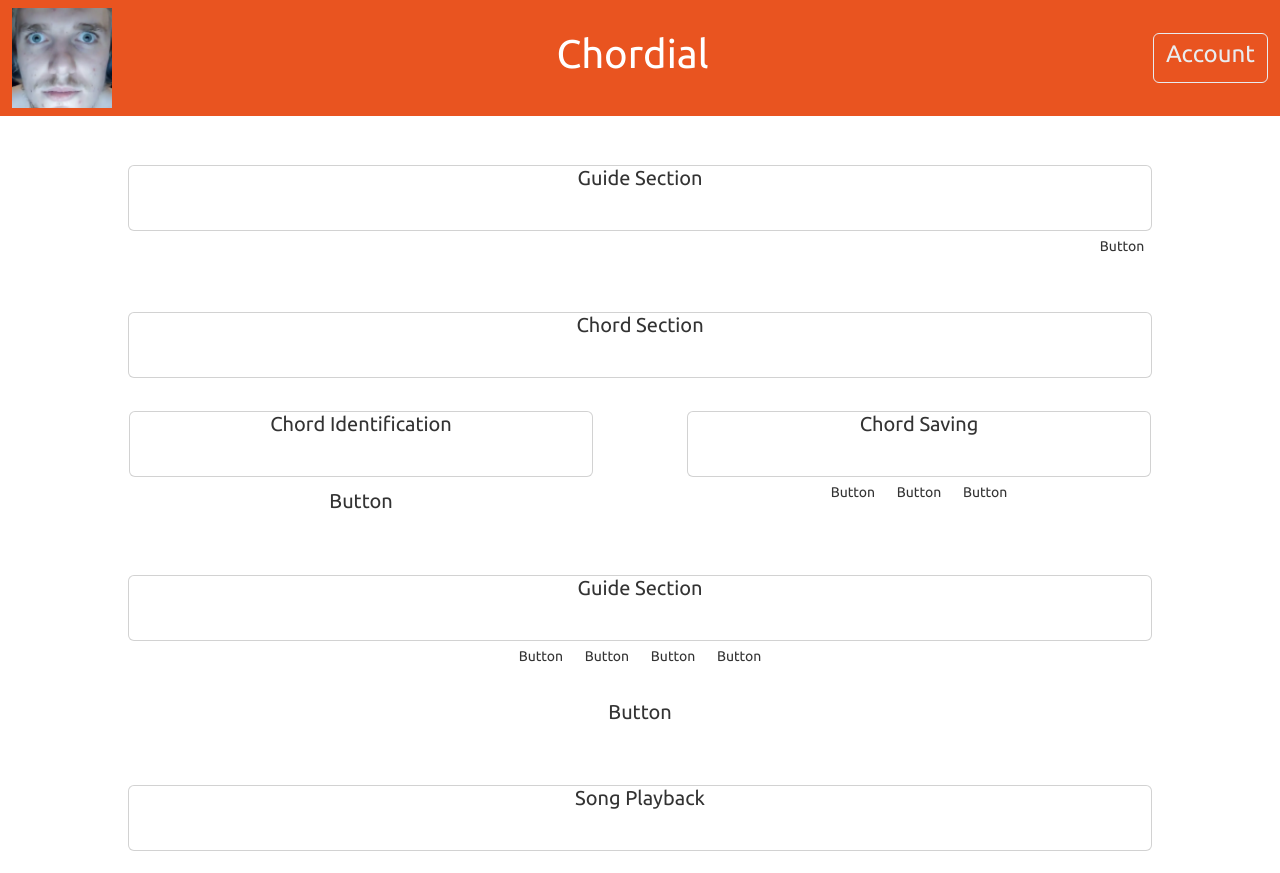
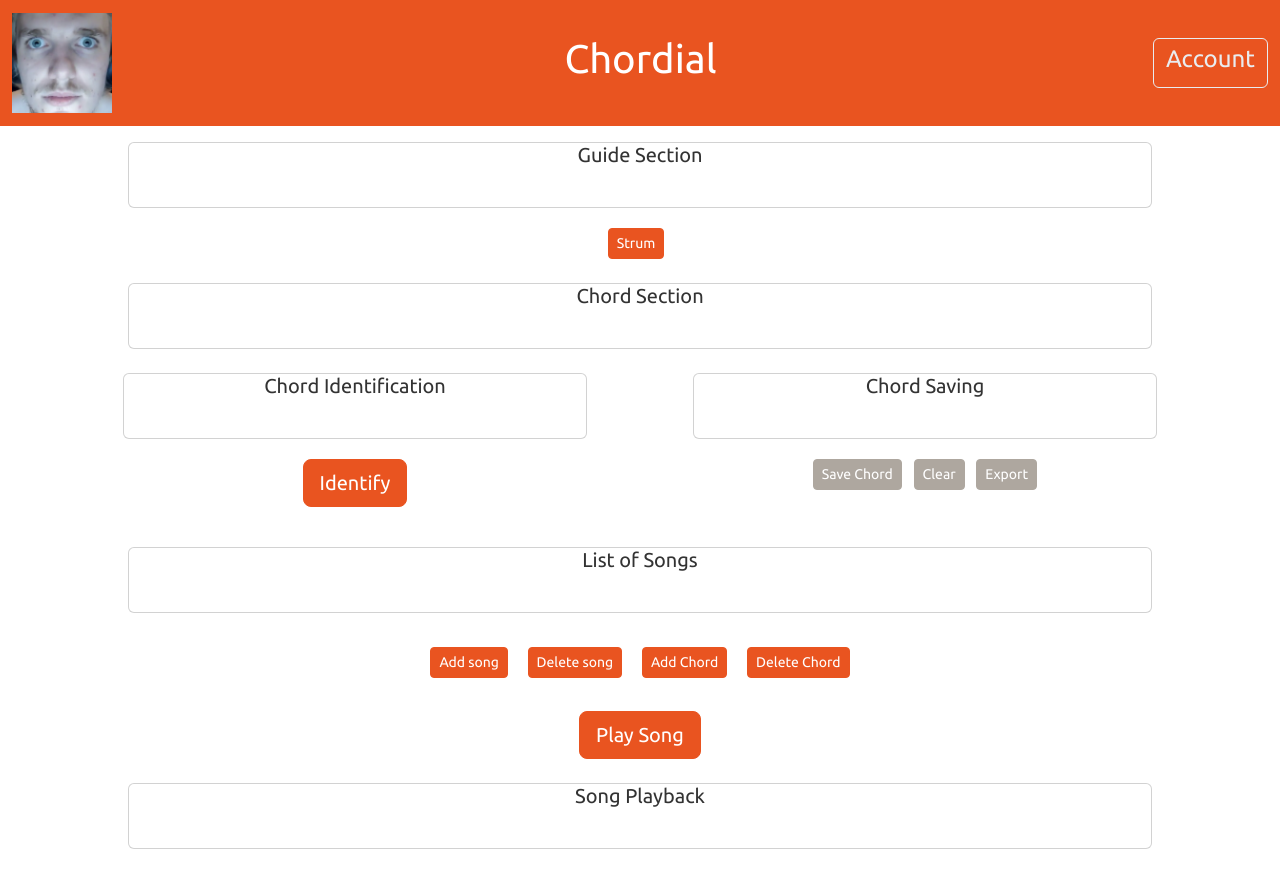
Before and after one commit to BaileyThorpTecht/L6SD_24T4_Capstone_MusicWebsite, a Django app: page / in a window 1280 px wide. Before the commit the page ends 851 px from the top, so only its background shows below. Run offline with Django 5.2, Linux system fonts and the light colour scheme; some libraries are stand-ins or nearby versions.

Commit message:
Labeled buttons and spacing.
Buttons: Strum (under guide section), Identify (under Chord Identification), Save Chord, Clear, and Export (under Chord Saving), Add Song, Delete Song, Add Chord, Delete Chord (under List of Songs), Play Song (above Song Playback).

```diff
--- a/musicwebsite/templates/musicwebsite/index.html
+++ b/musicwebsite/templates/musicwebsite/index.html
@@ -1,6 +1,8 @@
 <!DOCTYPE html>
 <html lang="en">
 <head>
+  <meta charset="UTF-8">
+  <meta name="viewport" content="width=device-width, initial-scale=1.0">
   <title>Chordial</title>
   {% load static %}
 
@@ -10,10 +12,27 @@
   <!-- Bootstrap JS for functionality -->
   <script src="https://cdn.jsdelivr.net/npm/bootstrap@5.3.2/dist/js/bootstrap.bundle.min.js"></script>
 
+  <!-- Header Styles -->
+  <style>
+    .navbar-brand img {
+      height: 100px;
+    }
+    .card {
+      margin-bottom: 20px; /* Spacing between cards */
+    }
+    .button-container {
+      margin: 3% 0; /* Top and bottom margin for button containers */
+    }
+  </style>
+</head>
+
+<body>
   <!-- Header -->
   <nav class="navbar navbar-expand-lg bg-primary" data-bs-theme="dark">
     <div class="container-fluid">
-      <a><img src="{% static 'placeholder.png' %}" height="100px" alt="Chordial logo"></a>
+      <a class="navbar-brand" href="#">
+        <img src="{% static 'placeholder.png' %}" alt="Chordial logo">
+      </a>
       <h1 class="text-white">Chordial</h1>
       <button class="navbar-toggler" type="button" data-bs-toggle="collapse" data-bs-target="#navbarNavAltMarkup" aria-controls="navbarNavAltMarkup" aria-expanded="false" aria-label="Toggle navigation">
         <span class="navbar-toggler-icon"></span>
@@ -23,127 +42,75 @@
       </button>
     </div>
   </nav>
-</head>
 
-<body>
   <main class="container mt-3">
     <!-- Guide Section -->
-    <div class="container">
-      <div class="row">
-        <div class="container text-center" style="margin-top:3%;">
-          <div class="col text-center d-flex justify-content-center">
-            <div class="card" style="width: 64rem;">
+    <div class="text-center mb-4">
+      <div class="card mx-auto" style="width: 64rem;">
         <h5 class="card-title">Guide Section</h5>
         <div class="card-body">
           <!-- Content here -->
         </div>
       </div>
+      <button class="btn btn-sm btn-primary me-2">Strum</button>
     </div>
-          <div class="row float-end" style="margin-inline:3%">
-            <button class="btn btn-sm">
-              <p>Button</p>
-            </button>
+
+    <!-- Chord Section -->
+    <div class="text-center mb-4">
+      <div class="card mx-auto" style="width: 64rem;">
+        <h5 class="card-title">Chord Section</h5>
+        <div class="card-body"></div>
+      </div>
+    </div>
+
+    <!-- Chord Identification and Saving -->
+    <div class="row mb-4">
+      <div class="col text-center">
+        <div class="card mx-auto" style="width: 29rem;">
+          <h5 class="card-title">Chord Identification</h5>
+          <div class="card-body"></div>
+        </div>
+        <div class="button-container">
+          <button class="btn btn-lg btn-primary">Identify</button>
+        </div>
+      </div>
+      <div class="col text-center">
+        <div class="card mx-auto" style="width: 29rem;">
+          <h5 class="card-title">Chord Saving</h5>
+          <div class="card-body"></div>
+        </div>
+        <div class="button-container">
+          <button class="btn btn-sm btn-secondary me-2">Save Chord</button>
+          <button class="btn btn-sm btn-secondary me-2">Clear</button>
+          <button class="btn btn-sm btn-secondary">Export</button>
         </div>
       </div>
     </div>
-      <div class="row">
-        <div class="container text-center" style="margin-top:3%;">
-          <div class="col text-center d-flex justify-content-center">
-            <div class="card" style="width: 64rem;">
-              <h5 class="card-title">Chord Section</h5>
-              <div class="card-body">
+
+    <!-- List of Songs -->
+    <div class="text-center mb-4">
+      <div class="card mx-auto" style="width: 64rem;">
+        <h5 class="card-title">List of Songs</h5>
+        <div class="card-body"></div>
+      </div>
+      <div class="button-container">
+        <button class="btn btn-sm btn-primary me-3">Add song</button>
+        <button class="btn btn-sm btn-primary me-3">Delete song</button>
+        <button class="btn btn-sm btn-primary me-3">Add Chord</button>
+        <button class="btn btn-sm btn-primary">Delete Chord</button>
+      </div>
+      <div class="text-center">
+        <button class="btn btn-lg btn-primary">Play Song</button>
       </div>
     </div>
-          </div>
-        </div>
-      </div>
-      <div class="row">
-        <div class="container text-center" style="margin-top:3%;">
-          <div class="row">
-            <div class="col">
-              <div class="text-center d-flex justify-content-center">
-                <div class="card" style="width: 29rem;">
-                  <h5 class="card-title">Chord Identification</h5>
-                  <div class="card-body">
-                    <!-- Content here -->
-                  </div>
-                </div>
-              </div>
-              <div style="margin-inline:3%">
-                <button class="btn btn-lg">
-                  <p>Button</p>
-                </button>
-              </div>
-            </div>
-            <div class="col">
-              <div class="text-center d-flex justify-content-center">
-                <div class="card" style="width: 29rem;">
-                  <h5 class="card-title">Chord Saving</h5>
-                  <div class="card-body">
-                    <!-- Content here -->
-                  </div>
-                </div>
-              </div>
-              <div style="margin-inline:3%">
-                <button class="btn btn-sm">
-                  <p>Button</p>
-                </button>
-                <button class="btn btn-sm">
-                  <p>Button</p>
-                </button>
-                <button class="btn btn-sm">
-                  <p>Button</p>
-                </button>
-              </div>
-            </div>
-          </div>
-        </div>
-      </div>
-      <div class="row">
-        <div class="container text-center" style="margin-top:3%;">
-          <div class="col text-center d-flex justify-content-center">
-            <div class="card" style="width: 64rem;">
-              <h5 class="card-title">Guide Section</h5>
-              <div class="card-body">
-                <!-- Content here -->
-              </div>
-            </div>
-          </div>
-          <div style="margin-inline:3%">
-            <button class="btn btn-sm">
-              <p>Button</p>
-            </button>
-            <button class="btn btn-sm">
-              <p>Button</p>
-            </button>
-            <button class="btn btn-sm">
-              <p>Button</p>
-            </button>
-            <button class="btn btn-sm">
-              <p>Button</p>
-            </button>
-          <div class="row">
-            <button class="btn btn-lg">
-              <p>Button</p>
-            </button>
-          </div>
-          </div>
-        </div>
-      </div>
-      <div class="row">
-        <div class="container text-center" style="margin-top:3%;">
-          <div class="col text-center d-flex justify-content-center">
-            <div class="card" style="width: 64rem;">
+
+    <!-- Song Playback -->
+    <div class="text-center mb-4">
+      <div class="card mx-auto" style="width: 64rem;">
         <h5 class="card-title">Song Playback</h5>
-              <div class="card-body">
-                <!-- Content here -->
-              </div>
-            </div>
-          </div>
-        </div>
+        <div class="card-body"></div>
       </div>
     </div>
   </main>
-
 </body>
 </html>
```
Lines whose indentation alone changed are shown as unchanged.
